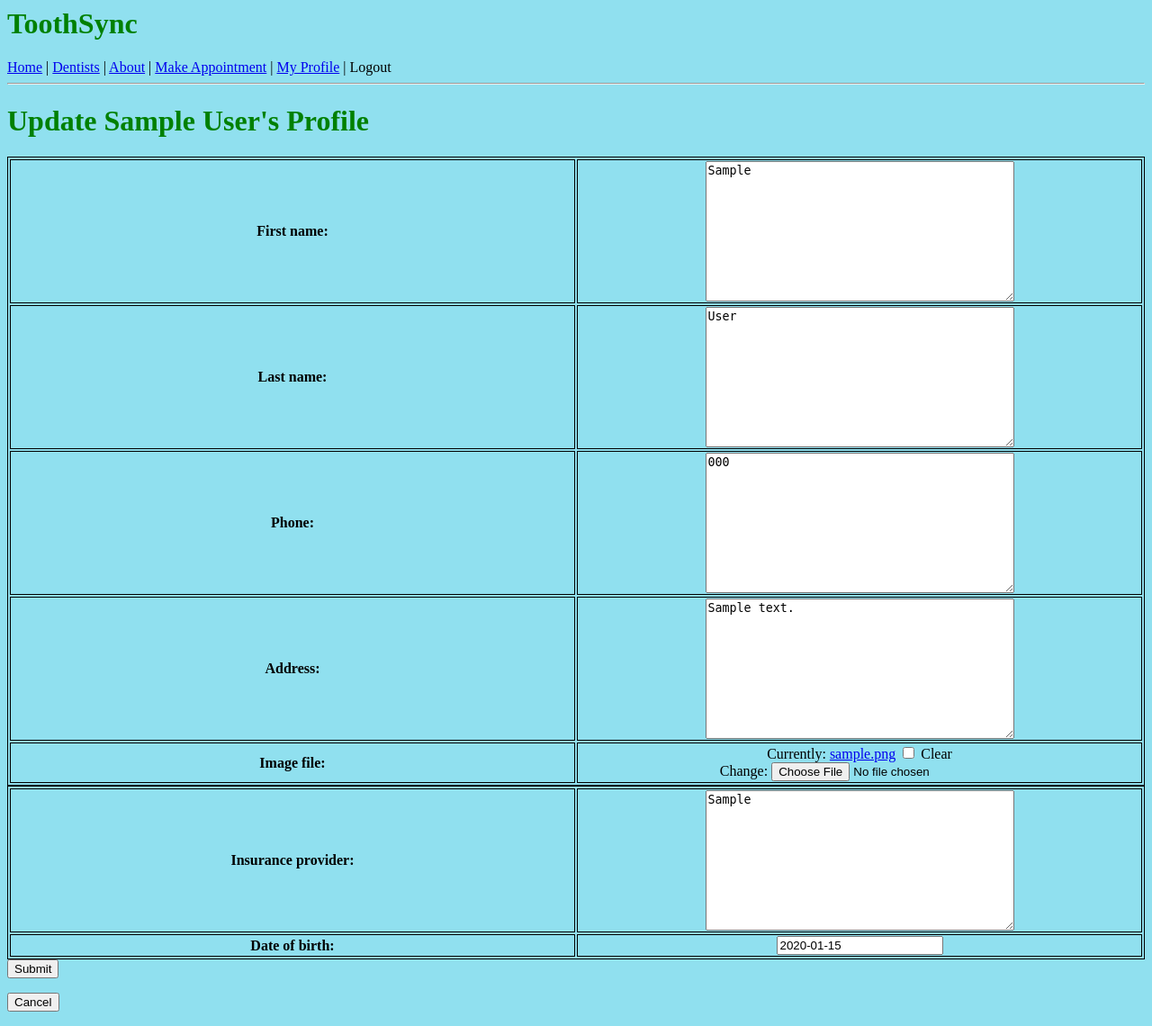
After one commit to Kenneth-Tong/cs412, a Django app: page /project/profile/1/update in a window 1280 px wide. The commit adds this page. Shown: the whole page at 90% size. Run offline with Django 5.2, Linux system fonts and the light colour scheme; a user stored in the database is signed in; tables that the repository leaves empty hold one stand-in row (values such as "Sample post").

Commit message:
Create and update profiles, viewing profiles now

```diff
--- a/project/forms.py
+++ b/project/forms.py
@@ -4,7 +4,7 @@
 # forms, will be used with views.py
 
 from django import forms
-from .models import Appointment, Treatment
+from .models import Appointment, Treatment, Profile, Patient, Dentist
 
 class PatientCreateAppointmentForm(forms.ModelForm):
     class Meta:
@@ -30,3 +30,35 @@ class UpdateTreatmentForm(forms.ModelForm): # Only dentists can access
     class Meta:
         model = Treatment
         exclude = ['appointment']
+
+class CreateProfileForm(forms.ModelForm):
+    class Meta:
+        model = Profile
+        exclude = ['user']  # Set the user self
+
+class CreatePatientForm(forms.ModelForm):
+    date_of_birth = forms.DateField(input_formats=['%Y-%m-%d'])  # YYYY-MM-DD
+
+    class Meta:
+        model = Patient
+        exclude = ['profile']  # Set the user myself
+
+class CreateDentistForm(forms.ModelForm):
+    class Meta:
+        model = Dentist
+        exclude = ['profile']  # Set the user myself
+
+class UpdateProfileForm(forms.ModelForm):
+    class Meta:
+        model = Profile
+        exclude = ['user']
+
+class UpdatePatientForm(forms.ModelForm):
+    class Meta:
+        model = Patient
+        exclude = ['profile']
+
+class UpdateDentistForm(forms.ModelForm):
+    class Meta:
+        model = Dentist
+        exclude = ['profile']
--- a/project/models.py
+++ b/project/models.py
@@ -66,7 +66,7 @@ class Dentist(models.Model):
 class Patient(models.Model):
     profile = models.ForeignKey(Profile, on_delete=models.CASCADE, related_name="patient_profile", null=True)
     insurance_provider = models.TextField(blank=False)
-    date_of_birth = models.DateField(auto_now=True)
+    date_of_birth = models.DateField()
 
     def get_absolute_url(self):
         return reverse('show_profile', kwargs={'pk': self.pk})
--- a/project/templates/project/base.html
+++ b/project/templates/project/base.html
@@ -17,6 +17,7 @@
                     <a href="{% url 'all_appointments' %}" class="btn btn-primary">Show All Appointments</a> |
                 {% endif %}
                 <a href="{% url 'make_appointment' %}">Make Appointment</a> |
+                <a href="{% url 'view_profile' pk=profile.pk %}">My Profile</a> |
                 <form method="post" action="{% url 'logout' %}" style="display: inline;">
                     {% csrf_token %}
                     <button type="submit" style="
@@ -29,7 +30,9 @@
                         text-decoration: none;">Logout</button>
                 </form>
             {% else %} <!-- URLs for users who are not logged in -->
-                <a href="{% url 'login' %}">Login</a>
+                <a href="{% url 'login' %}">Login</a> |
+                <a href="{% url 'make_patient' %}">Create Patient Account</a> |
+                <a href="{% url 'make_dentist' %}">Create Dentist Account</a>
             {% endif %}
         </nav>
         <hr>
--- a/project/templates/project/create_appointment_form.html
+++ b/project/templates/project/create_appointment_form.html
@@ -6,7 +6,7 @@
 <form method="POST" enctype="multipart/form-data">
     {% csrf_token %}
 
-    {{ form.as_p }}
+    {{form.as_p}}
 
     {% if form.errors %}
     <ul>
--- /dev/null
+++ b/project/templates/project/update_profile_form.html
@@ -0,0 +1,30 @@
+<!-- project/update_profile_form.html -->
+{% extends 'project/base.html' %}
+
+{% block content %}
+<h1>Update {{profile.first_name}} {{profile.last_name}}'s Profile</h1>
+
+<!-- display the HTML form -->
+<form action="{% url 'update_profile' profile.pk %}" method="POST">
+    {% csrf_token %}
+    <table>
+        {{form.as_table}}
+    </table>
+
+    {% if user_type == 'dentist' %}
+        <table>
+            {{dentist_form.as_table}}
+        </table>
+    {% elif user_type == 'patient' %}
+        <table>
+            {{patient_form.as_table}}
+        </table>
+    {% endif %}
+
+    <input type="submit" name="submit" value="Submit">
+</form>
+<form action="{% url 'view_profile' profile.pk %}" method="GET">
+    <input type="submit" value="Cancel">
+</form>
+
+{% endblock %}
--- a/project/urls.py
+++ b/project/urls.py
@@ -12,6 +12,10 @@ from . import views
 
 urlpatterns = [
     path('', views.FrontPageView.as_view(), name='dashboard'),
+    path('profile/<int:pk>', views.ProfileView.as_view(), name='view_profile'),
+    path('profile/<int:pk>/update', views.UpdateProfile.as_view(), name='update_profile'),
+    path('create_patient/', views.CreatePatientView.as_view(), name='make_patient'),
+    path('create_dentist/', views.CreateDentistView.as_view(), name='make_dentist'),
     path('dashboard/', views.FrontPageView.as_view(), name='dashboard'),
     path('dentists/', views.ShowAllDentistsView.as_view(), name='show_all_dentists'),
     path('dentists/<int:pk>/', views.ShowDentistPageView.as_view(), name='show_dentist'),
--- a/project/views.py
+++ b/project/views.py
@@ -3,11 +3,14 @@
 # Description: Viewing the website, through showing
 # all dentists and detailed view of dentists
 
+from django.forms import ValidationError
 from django.views.generic import TemplateView, ListView, DetailView, CreateView, UpdateView
 from .models import Dentist, Appointment, Patient, Treatment
-from .forms import PatientUpdateAppointmentForm, DentistUpdateAppointmentForm, PatientCreateAppointmentForm, DentistCreateAppointmentForm, UpdateTreatmentForm
+from .forms import *
 from django.urls import reverse
 from django.contrib.auth.mixins import LoginRequiredMixin
+from django.contrib.auth import login
+from django.contrib.auth.forms import UserCreationForm
 
 class CustomLoginMixin(LoginRequiredMixin): # Redirect to a login
     def get_login_url(self):
@@ -224,4 +227,132 @@ class UpdateTreatment(CheckProfile, CustomLoginMixin, UpdateView):
     def get_success_url(self):
         return reverse('view_treatment', kwargs={'pk': self.object.pk})
 
-# class CreateProfile(CreateView):
+
+class ProfileView(CheckProfile, CustomLoginMixin, DetailView):
+    model = Profile
+    template_name = 'project/base_profile.html'
+    context_object_name = 'profile'
+
+    def get_object(self):
+        if self.request.user.is_authenticated:
+            return self.request.user.project_profile
+        raise ValidationError("No Profile Associated")
+
+    def get_context_data(self, **kwargs): # Get the profile's relationship model
+        context = super().get_context_data(**kwargs)
+        user = self.request.user
+
+        if user.is_authenticated:
+            if context['user_type'] == 'dentist':
+                dentist = Dentist.objects.get(profile__user=user)
+                context['dentist'] = dentist
+            elif context['user_type'] == 'patient':
+                patient = Patient.objects.get(profile__user=user)
+                context['patient'] = patient
+        return context
+
+class CreatePatientView(CreateView):
+    form_class = CreateProfileForm
+    template_name = "project/create_patient_form.html"
+
+    def get_context_data(self, **kwargs):
+        context = super().get_context_data(**kwargs)
+        context['user_form'] = UserCreationForm()
+        context['patient_form'] = CreatePatientForm()
+        return context
+
+    def form_valid(self, form):
+        user_form = UserCreationForm(self.request.POST)
+        patient_form = CreatePatientForm(self.request.POST)
+
+        if user_form.is_valid() and patient_form.is_valid():
+            user = user_form.save() # User saved
+
+            profile = form.save(commit=False)
+            profile.user = user
+            profile.save() # Save profile
+
+            patient = patient_form.save(commit=False)
+            patient.profile = profile
+            patient.save() # Save patient
+
+            login(self.request, user)
+
+            return super().form_valid(form)
+
+        else:
+            print("User form errors:", user_form.errors)
+            print("Patient form errors:", patient_form.errors)
+            print("Profile form errors:", form.errors)
+
+    def get_success_url(self):
+        return reverse('dashboard')
+
+
+class CreateDentistView(CreateView):
+    form_class = CreateProfileForm
+    template_name = "project/create_dentist_form.html"
+
+    def get_context_data(self, **kwargs):
+        context = super().get_context_data(**kwargs)
+        context['user_form'] = UserCreationForm()
+        context['dentist_form'] = CreateDentistForm()
+        return context
+
+    def form_valid(self, form):
+        user_form = UserCreationForm(self.request.POST)
+        dentist_form = CreateDentistForm(self.request.POST)
+
+        if user_form.is_valid() and dentist_form.is_valid():
+            user = user_form.save() # User saved
+
+            profile = form.save(commit=False)
+            profile.user = user
+            profile.save() # Save profile
+
+            dentist = dentist_form.save(commit=False)
+            dentist.profile = profile
+            dentist.save() # Save dentist
+
+            login(self.request, user)
+
+            return super().form_valid(form)
+
+        else:
+            print("User form errors:", user_form.errors)
+            print("Dentist form errors:", dentist_form.errors)
+            print("Profile form errors:", form.errors)
+
+    def get_success_url(self):
+        return reverse('dashboard')
+
+
+class UpdateProfile(CheckProfile, CustomLoginMixin, UpdateView):
+    model = Profile
+    template_name = "project/update_profile_form.html"
+
+    def get_form_class(self):
+        return UpdateProfileForm
+
+    def get_object(self):
+        profile = self.kwargs.get('pk') # Get the profile
+        return Profile.objects.filter(pk=profile).first()
+
+    def get_context_data(self, **kwargs):
+        context = super().get_context_data(**kwargs)
+        user = self.request.user
+
+        if user.is_authenticated:
+            if context['user_type'] == 'dentist':
+                dentist = Dentist.objects.get(profile__user=user)
+                context['dentist_form'] = UpdateDentistForm(instance=dentist) # Providing the instance of the dentist to edit
+            elif context['user_type'] == 'patient':
+                patient = Patient.objects.get(profile__user=user)
+                context['patient_form'] = UpdatePatientForm(instance=patient) # Providing the instance of the patient to edit
+        return context
+
+    def form_valid(self, form):
+        return super().form_valid(form)
+
+    def get_success_url(self):
+        return reverse('view_profile', kwargs={'pk': self.object.pk})
```
Also changed, not shown: project/templates/project/base_profile.html (added, +23 -0 lines), project/templates/project/create_dentist_form.html (added, +32 -0 lines), project/templates/project/create_patient_form.html (added, +32 -0 lines), media/resturant.jpg (added), media/stick.png (added), media/stick_xN8tMEo.png (added), project/migrations/0014_remove_treatment_last_updated_and_more.py (added).
